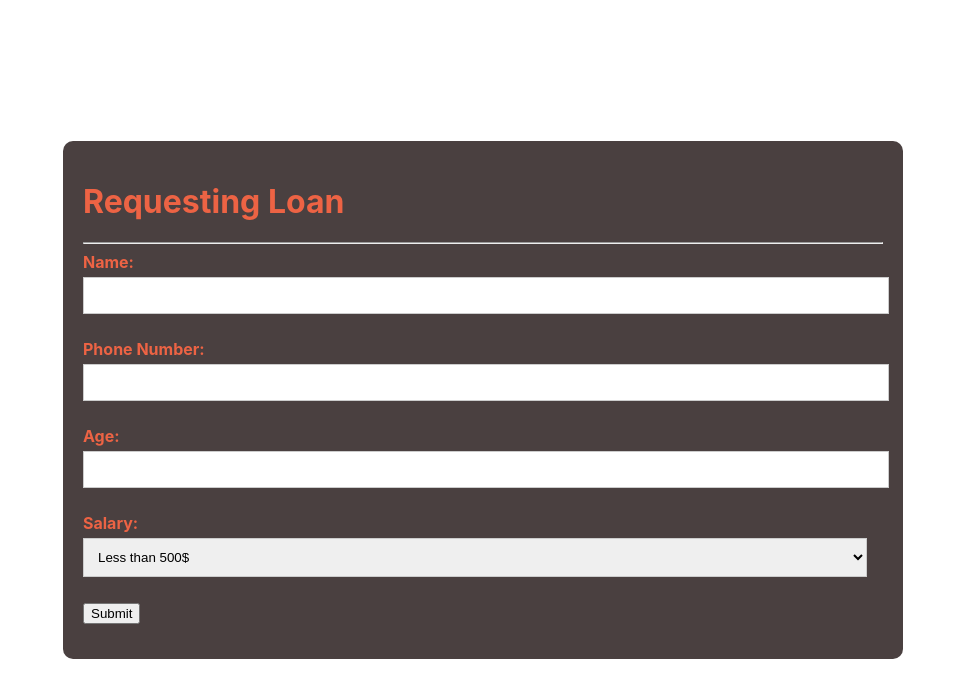
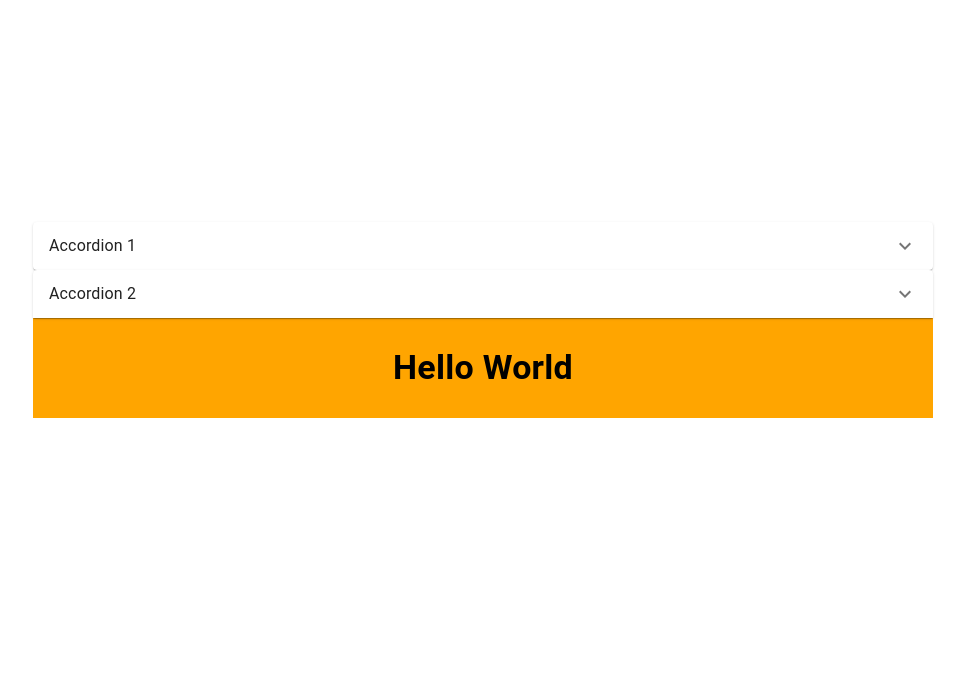
Before and after one commit to warddaraghmeh/gaza-app, a React (Create React App) app: page / in a window 1280 px wide. Shown: the top 698 px of the page, without its empty margins (157-1122 px from the left). Built offline with nearby package versions, Linux system fonts and the light colour scheme.

Commit message:
make Accordion (task 6)

```diff
--- /dev/null
+++ b/src/AccordionWithArrow.jsx
@@ -0,0 +1,31 @@
+import React, { useState } from "react";
+import Accordion from "@mui/material/Accordion";
+import AccordionSummary from "@mui/material/AccordionSummary";
+import AccordionDetails from "@mui/material/AccordionDetails";
+import Typography from "@mui/material/Typography";
+import ExpandMoreIcon from "@mui/icons-material/ExpandMore";
+
+function AccordionWithArrow() {
+  const [isExpanded, setIsExpanded] = useState(false);
+
+  const toggleAccordion = () => {
+    setIsExpanded(!isExpanded);
+  };
+
+  return (
+    <div>
+      <Accordion expanded={isExpanded} onChange={toggleAccordion}>
+        <AccordionSummary expandIcon={<ExpandMoreIcon />}>
+          <Typography>Accordion 1</Typography>
+        </AccordionSummary>
+        <AccordionDetails>
+          <Typography>
+            Lorem ipsum dolor sit amet, consectetur adipiscing elit.
+          </Typography>
+        </AccordionDetails>
+      </Accordion>
+    </div>
+  );
+}
+
+export default AccordionWithArrow;
--- /dev/null
+++ b/src/AccordionWithSwitch.jsx
@@ -0,0 +1,51 @@
+import React, { useState } from "react";
+import Accordion from "@mui/material/Accordion";
+import AccordionSummary from "@mui/material/AccordionSummary";
+import AccordionDetails from "@mui/material/AccordionDetails";
+import Typography from "@mui/material/Typography";
+import Switch from "@mui/material/Switch";
+import ExpandMoreIcon from "@mui/icons-material/ExpandMore";
+
+function AccordionWithSwitch() {
+  const [isExpanded, setIsExpanded] = useState(false);
+  const [isSwitchOn, setIsSwitchOn] = useState(false);
+  const [backgroundHeight, setBackgroundHeight] = useState("100px");
+
+  const toggleAccordion = () => {
+    setIsExpanded(!isExpanded);
+  };
+
+  const toggleSwitch = () => {
+    setIsSwitchOn(!isSwitchOn);
+    setBackgroundHeight(isSwitchOn ? "100px" : "300px");
+  };
+
+  return (
+    <div>
+      <Accordion expanded={isExpanded} onChange={toggleAccordion}>
+        <AccordionSummary expandIcon={<ExpandMoreIcon />}>
+          <Typography>Accordion 2</Typography>
+        </AccordionSummary>
+        <AccordionDetails>
+          <Switch checked={isSwitchOn} onChange={toggleSwitch} />
+        </AccordionDetails>
+      </Accordion>
+      <div
+        style={{
+          backgroundColor: "orange",
+          height: backgroundHeight,
+          transition: "height 0.3s ease",
+          display: "flex",
+          alignItems: "center",
+          justifyContent: "center",
+        }}
+      >
+        <Typography variant="h4" style={{ fontWeight: "bold" }}>
+          Hello World
+        </Typography>
+      </div>
+    </div>
+  );
+}
+
+export default AccordionWithSwitch;
--- a/src/App.jsx
+++ b/src/App.jsx
@@ -1,104 +1,21 @@
-import React, { useState } from "react";
-import Submit from "./Submit.jsx";
-import "./App.css";
+import React from "react";
+import AccordionWithArrow from "./AccordionWithArrow";
+import AccordionWithSwitch from "./AccordionWithSwitch";
 
 function App() {
-  const [formInputs, setFormInputs] = useState({
-    name: "",
-    PhoneNumber: "",
-    age: "",
-    salary: "",
-  });
-
-  const [submissionStatus, setSubmissionStatus] = useState(null);
-
-  const validateAge = (age) => {
-    return !isNaN(age) && age >= 18 && age <= 65;
-  };
-
-  const validatePhoneNumber = (phoneNumber) => {
-    return !isNaN(phoneNumber) && phoneNumber.toString().length <= 10;
-  };
-
-  const handleFormSubmit = (event) => {
-    event.preventDefault();
-
-    const isAgeValid = validateAge(formInputs.age);
-    const isPhoneNumberValid = validatePhoneNumber(formInputs.PhoneNumber);
-
-    if (isAgeValid && isPhoneNumberValid) {
-      setSubmissionStatus("Form submitted successfully!");
-    } else {
-      setSubmissionStatus("Please check your inputs.");
-    }
-  };
-
   return (
-    <div className="main">
-      <div className="form-container">
-        <h1>Requesting Loan</h1>
-        <hr />
-        <form className="Form" onSubmit={handleFormSubmit}>
-          <div className="form-group">
-            <label htmlFor="name">Name:</label>
-            <input
-              type="text"
-              id="name"
-              value={formInputs.name}
-              onChange={(event) =>
-                setFormInputs({ ...formInputs, name: event.target.value })
-              }
-            />
-          </div>
-          <div className="form-group">
-            <label htmlFor="phone">Phone Number:</label>
-            <input
-              type="text"
-              id="phone"
-              value={formInputs.PhoneNumber}
-              onChange={(event) =>
-                setFormInputs({
-                  ...formInputs,
-                  PhoneNumber: event.target.value,
-                })
-              }
-            />
-          </div>
-          <div className="form-group">
-            <label htmlFor="age">Age:</label>
-            <input
-              type="text"
-              id="age"
-              value={formInputs.age}
-              onChange={(event) =>
-                setFormInputs({ ...formInputs, age: event.target.value })
-              }
-            />
-          </div>
-          <div className="form-group">
-            <label htmlFor="salary">Salary:</label>
-            <select
-              id="salary"
-              value={formInputs.salary}
-              onChange={(event) =>
-                setFormInputs({ ...formInputs, salary: event.target.value })
-              }
-            >
-              <option value="S< 500$">Less than 500$</option>
-              <option value="500$<S<2000$">Between 500$ and 2000$</option>
-              <option value="S>2000$">Above 2000$</option>
-            </select>
-          </div>
-          <div className="form-group">
-            <button type="submit">Submit</button>
-          </div>
-        </form>
-        {submissionStatus && (
-          <Submit
-            submissionStatus={submissionStatus}
-            onClose={() => setSubmissionStatus(null)}
-          />
-        )}
+    <div
+      className="App"
+      style={{
+        display: "flex",
+        justifyContent: "center",
+        alignItems: "center",
+        height: "80vh",
+      }}
+    >
+      <div style={{ width: "900px" }}>
+        <AccordionWithArrow />
+        <AccordionWithSwitch />
       </div>
     </div>
   );
--- a/src/Submit.css
+++ b/src/Submit.css
@@ -1,4 +1,4 @@
-.modal {
+/* .modal {
   position: fixed;
   top: 0;
   left: 0;
@@ -53,4 +53,4 @@
 
 .modal-content button:hover {
   background: #2980b9;
-}
+} */
--- a/src/Submit.jsx
+++ b/src/Submit.jsx
@@ -1,37 +1,37 @@
-import React, { useEffect } from "react";
-import "./Submit.css";
+// import React, { useEffect } from "react";
+// import "./Submit.css";
 
-function Submit({ submissionStatus, onClose }) {
-  useEffect(() => {
-    const handleOutsideClick = (event) => {
-      if (!event.target.closest(".modal-content")) {
-        onClose();
-      }
-    };
+// function Submit({ submissionStatus, onClose }) {
+//   useEffect(() => {
+//     const handleOutsideClick = (event) => {
+//       if (!event.target.closest(".modal-content")) {
+//         onClose();
+//       }
+//     };
 
-    document.addEventListener("click", handleOutsideClick);
+//     document.addEventListener("click", handleOutsideClick);
 
-    return () => {
-      document.removeEventListener("click", handleOutsideClick);
-    };
-  }, [onClose]);
+//     return () => {
+//       document.removeEventListener("click", handleOutsideClick);
+//     };
+//   }, [onClose]);
 
-  return (
-    <div className="modal">
-      <div className="modal-content">
-        <p
-          className={
-            submissionStatus.includes("successfully")
-              ? "success-message"
-              : "error-message"
-          }
-        >
-          {submissionStatus}
-        </p>
-        <button onClick={onClose}>Close</button>
-      </div>
-    </div>
-  );
-}
+//   return (
+//     <div className="modal">
+//       <div className="modal-content">
+//         <p
+//           className={
+//             submissionStatus.includes("successfully")
+//               ? "success-message"
+//               : "error-message"
+//           }
+//         >
+//           {submissionStatus}
+//         </p>
+//         <button onClick={onClose}>Close</button>
+//       </div>
+//     </div>
+//   );
+// }
 
-export default Submit;
+// export default Submit;
```
Also changed, not shown: package.json (+7 -0 lines), 1 other file (tests, documents, lock files or other folders).
